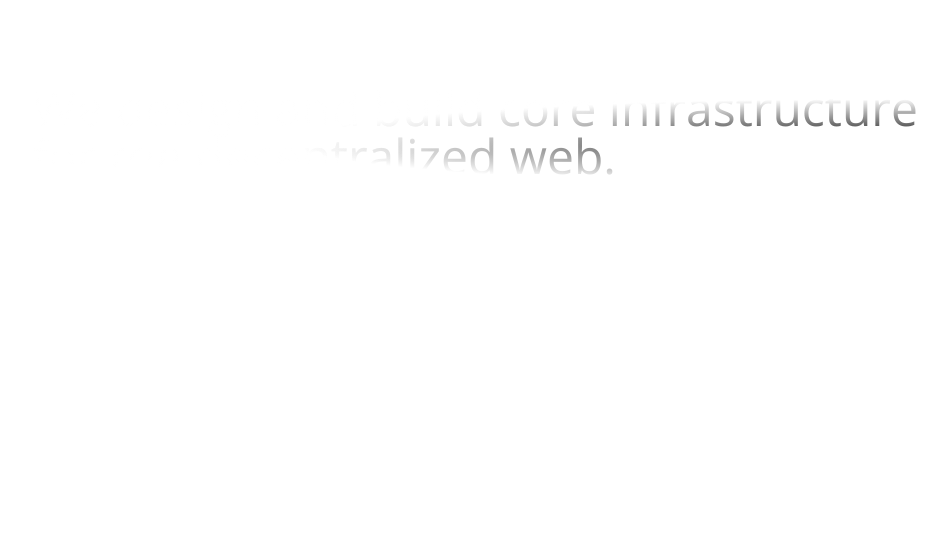
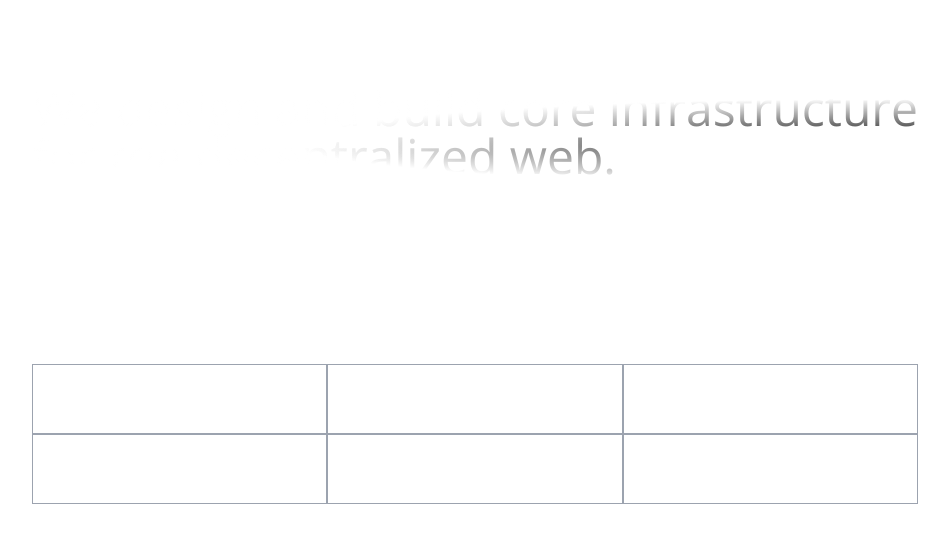
Before and after one commit to aitorzaldua/galiza_labs_website, a Next.js app: page /Welcome in a window 1280 px wide. Shown: the top 542 px of the page, without its empty margins (145-1094 px from the left). Built offline with nearby package versions, Linux system fonts and the light colour scheme.

Commit message:
add left grid

```diff
--- a/pages/Welcome.jsx
+++ b/pages/Welcome.jsx
@@ -1,7 +1,11 @@
+const companyCommonStyles =
+  "min-h-[70px] sm:px-0 px-2 sm:min-w-[120px] flex justify-center items-center border-[0.5px] border-gray-400 text-sm font-light text-white";
+
 export default function Welcome() {
   return (
     <div className="flex w-full justify-center items-center">
       <div className="flex md:flex-row flex-col items-start justify-between md:p-20 py-12 px-4">
+        {/* Left side */}
         <div className="flex flex-1 justify-start flex-col md:mr-10">
           <h1 className="text-3xl sm:text-5xl text-white text-gradient py-1">
             We design and build core infrastructure <br /> for the decentralized
@@ -10,11 +14,26 @@ export default function Welcome() {
           <p className="text-left mt-5 text-white font-light md:w-9/12 w-11/12 text-base">
             Draft Digital provides a full suite of expert services to take your
             decentralized system from idea to production. <br />
-            We are core developers in the most transformative decentralized projects <br />
+            We are core developers in the most transformative decentralized
+            projects <br />
             We take your vision to production <br />
             Read our latest case studies
           </p>
+
+          <div className="grid sm:grid-cols-3 grid-cols-2 w-full mt-10">
+            <div className={companyCommonStyles}>Reliability</div>
+            <div className={companyCommonStyles}>Security</div>
+            <div className={companyCommonStyles}>Ethereum</div>
+            <div className={companyCommonStyles}>Web 3.0</div>
+            <div className={companyCommonStyles}>Low Fees</div>
+            <div className={companyCommonStyles}>Blockchain</div>
+          </div>
         </div>
+        {/* End of the Left side */}
+
+        {/* Rigth side */}
+        <div></div>
+        {/* End of the Rigth side */}
       </div>
     </div>
   );
--- a/styles/globals.css
+++ b/styles/globals.css
@@ -23,7 +23,9 @@ body {
 
 .text-gradient {
   background-color: #fff;
-  background-image: radial-gradient(at 4% 36%, hsla(0,0%,100%,1) 0, transparent 53%), radial-gradient(at 100% 60%, rgb(0, 0, 0) 0, transparent 50%);
+  background-image:
+    radial-gradient(at 4% 36%, hsla(0,0%,100%,1) 0, transparent 53%),
+    radial-gradient(at 100% 60%, rgb(0, 0, 0) 0, transparent 50%);
     -webkit-background-clip: text;
     -webkit-text-fill-color: transparent;
 }
```
